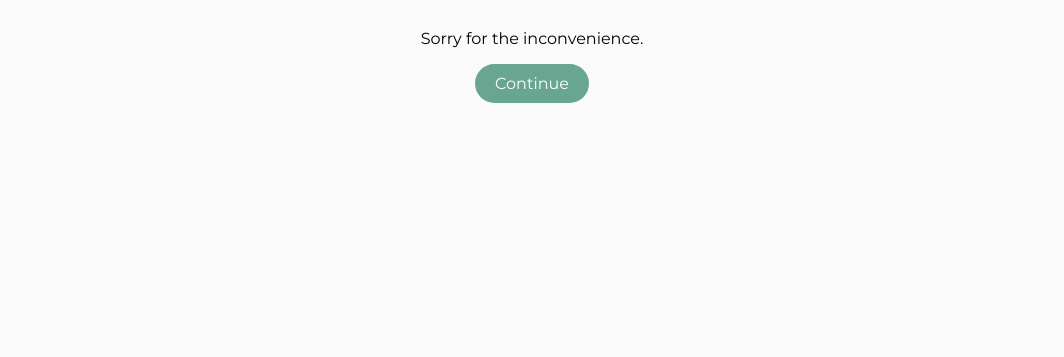
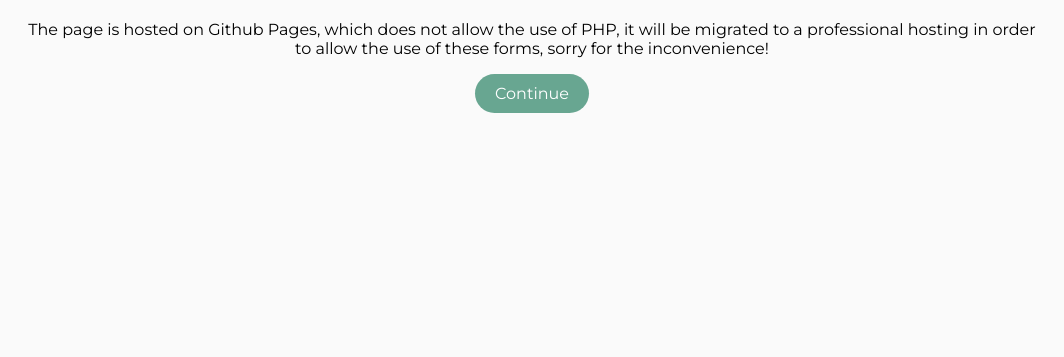
Before and after one commit to AstroIzan/PersonalWebPage, a plain HTML site: page index.html in a window 1280 px wide. Shown: the part 443-800 px from the top of the page, without its empty margins (108-1172 px from the left). Drawn offline with nearby package versions, Linux system fonts and the light colour scheme.

Commit message:
Update Terms Index

```diff
--- a/index.html
+++ b/index.html
@@ -29,7 +29,7 @@
                 <h2>Cuation</h2>
                 <h3>Forms Not Available</h3>
                 <p>At the moment the forms are not active, due to an error with the php server, while this error is resolved you can contact me through my different social networks, visible in the footer of the page.</p>
-                <p>Sorry for the inconvenience.</p>
+                <p>The page is hosted on Github Pages, which does not allow the use of PHP, it will be migrated to a professional hosting in order to allow the use of these forms, sorry for the inconvenience!</p>
                 <a href='indexProvisional.html' class='btn'>Continue</a>
             </div>
         </header>
```
